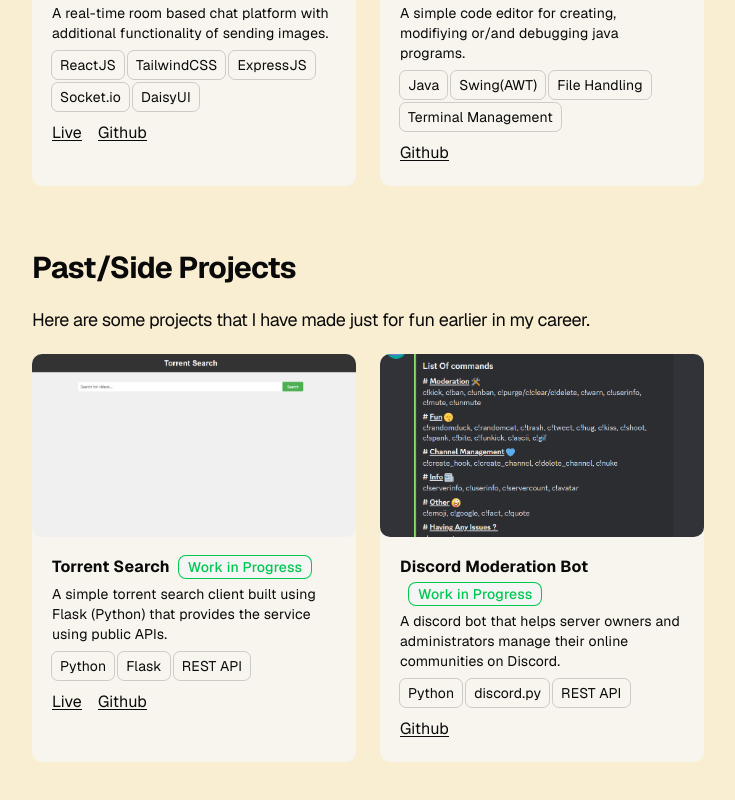
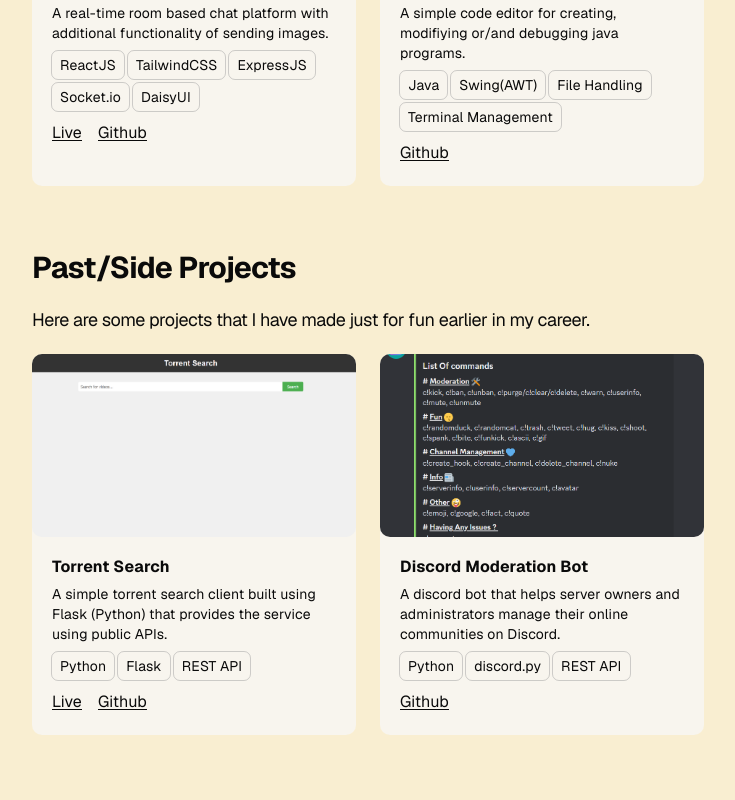
Before and after one commit to mr-mods-yg/mrmods, a Next.js app: page /projects in a window 1280 px wide. Shown: the part 867-1667 px from the top of the page, without its empty margins (272-1007 px from the left). Built offline with nearby package versions, Linux system fonts and the light colour scheme.

Commit message:
removed work in progress from side projects

```diff
--- a/src/components/custom/projects.tsx
+++ b/src/components/custom/projects.tsx
@@ -14,7 +14,6 @@ function ProjectsSection({ isHomePage, isSideProjects }: { isHomePage: boolean,
                     imageAlt="Torrent Search Image"
                     name="Torrent Search"
                     description="A simple torrent search client built using Flask (Python) that provides the service using public APIs."
-                    isWorkInProgress={true}
                     technologlies={["Python", "Flask", "REST API"]}
                     liveURL="https://torrent-search-pi.vercel.app/"
                     githubURL="https://github.com/mr-mods-yg/torrent-search"
@@ -24,7 +23,6 @@ function ProjectsSection({ isHomePage, isSideProjects }: { isHomePage: boolean,
                     imageAlt="Discord Moderation bot Image"
                     name="Discord Moderation Bot"
                     description="A discord bot that helps server owners and administrators manage their online communities on Discord."
-                    isWorkInProgress={true}
                     technologlies={["Python", "discord.py", "REST API"]}
                     githubURL="https://github.com/mr-mods-yg/moderation-fun-bot-python"
                 />
```
